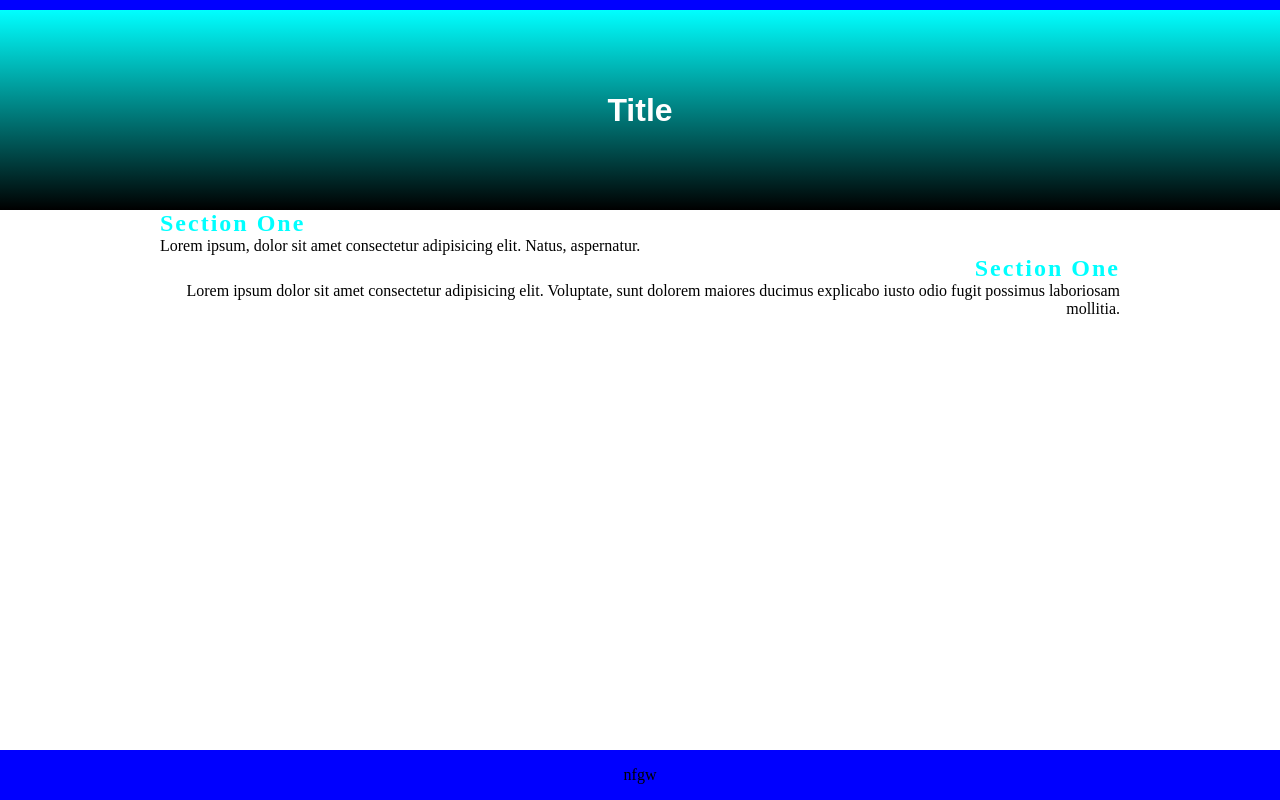
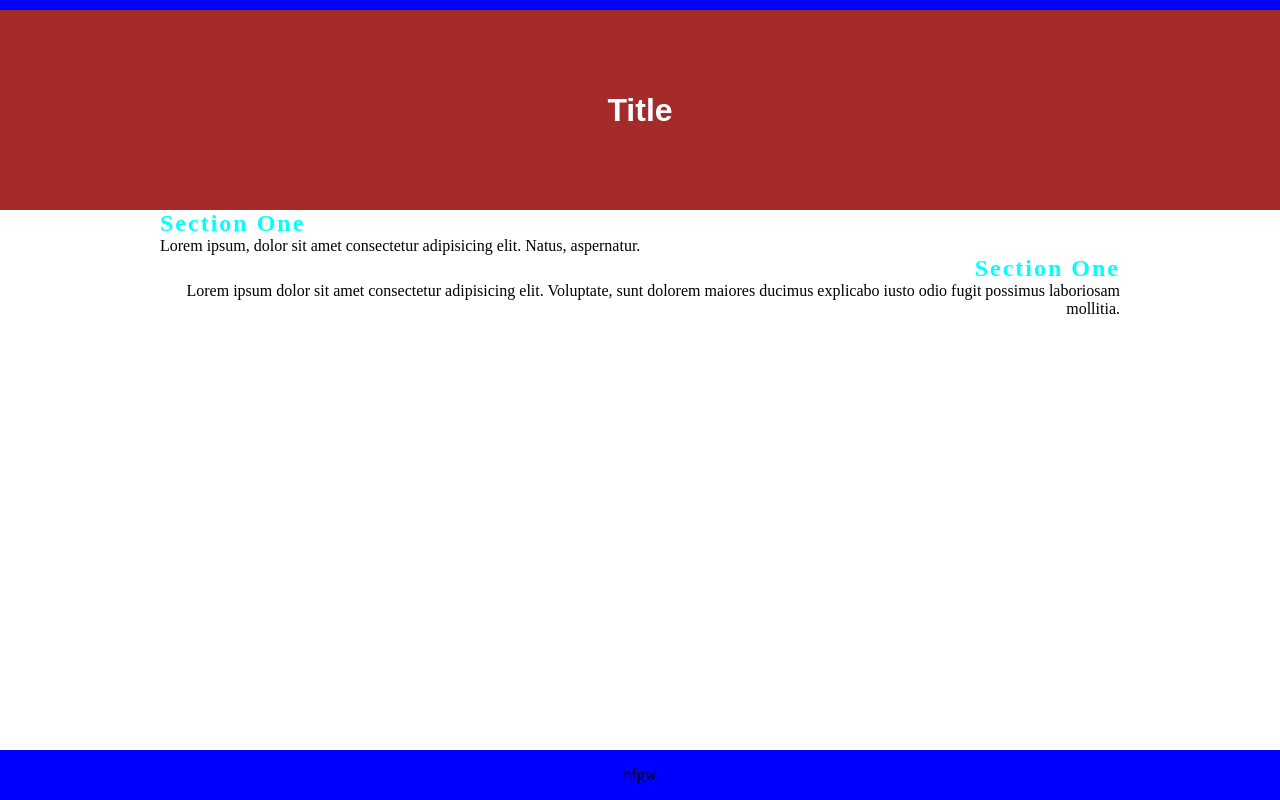
Before and after one commit to Zr1shadow/mobile-friendly-practice, a plain HTML site: page index.html in a window 1280 px wide. Drawn offline with Linux system fonts and the light colour scheme.

Commit message:
added media queries

```diff
--- a/css/style.css
+++ b/css/style.css
@@ -41,3 +41,24 @@ footer{
     position: absolute;
     bottom: 0;
 }
+
+@media screen and (min-width: 480px) {
+    header {
+      background-color: red;
+      background-image: none;
+    }
+  }
+
+  @media screen and (min-width: 768px) {
+    header {
+      background-color: lightblue;
+      background-image: none;
+    }
+  }
+
+  @media screen and (min-width: 1024px) {
+    header {
+      background-color: brown;
+      background-image: none;
+    }
+  }
```
